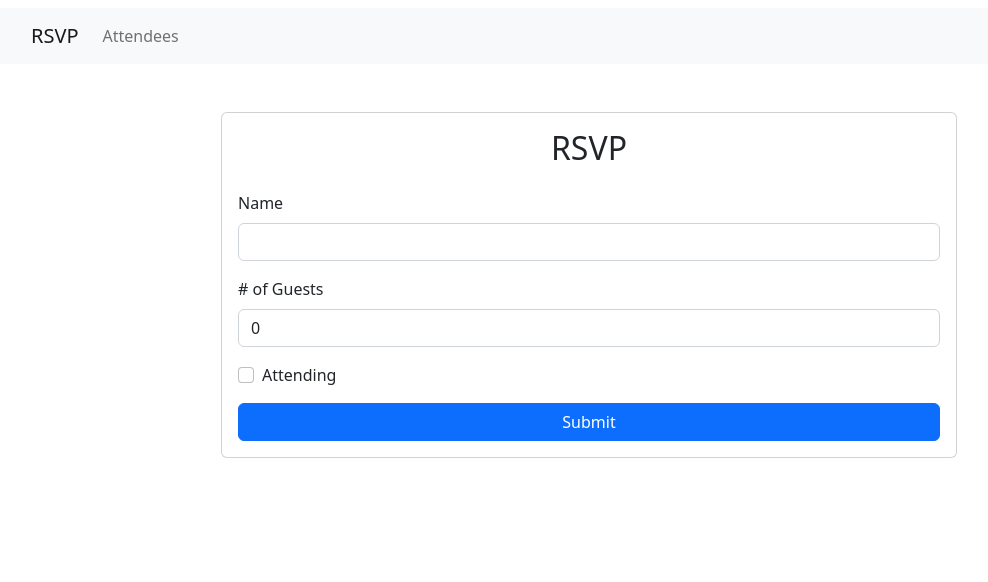
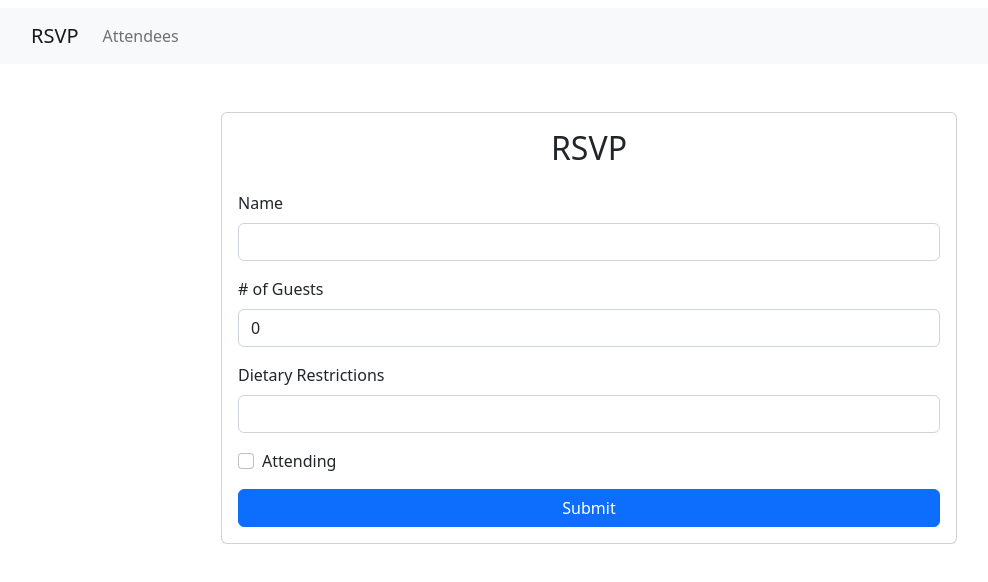
Before and after one commit to scamelot/rsvp, a Svelte app: page / in a window 1280 px wide. Shown: the top 582 px of the page, without its empty margins (51-1039 px from the left). Built offline with nearby package versions, Linux system fonts and the light colour scheme.

Commit message:
dietary field

```diff
--- a/src/Attendees.svelte
+++ b/src/Attendees.svelte
@@ -16,7 +16,7 @@
     <h2 class="mb-4">Attendees</h2>
     <ul class="list-group mb-5">
       {#each attendees as attendee}
-        <li class="list-group-item">{attendee.name}</li>
+        <li class="list-group-item">{attendee.name} : {attendee.guests}</li>
       {/each}
     </ul>
 
--- a/src/RSVPForm.svelte
+++ b/src/RSVPForm.svelte
@@ -4,6 +4,7 @@
 	let attending = false;
 	let message = '';
 	let guests = 0;
+    let restrictions = '';
 
 	async function handleSubmit() {
 		const response = await fetch(`/api/rsvp`, {
@@ -11,7 +12,7 @@
 			headers: {
 			'Content-Type': 'application/json',
 			},
-			body: JSON.stringify({ name, attending, guests }),
+			body: JSON.stringify({ name, attending, guests, restrictions }),
 		});
 
 	  if (response.ok) {
@@ -57,6 +58,17 @@
 				  required
 				/>
 			  </div>
+              <div class="mb-3">
+				<label for="restrictions" class="form-label">Dietary Restrictions</label>
+				<input
+				  type="text"
+				  class="form-control"
+				  id="restrictions"
+				  bind:value={restrictions}
+				  on:input={() => { message = ""; }}
+				  required
+				/>
+			  </div>
 			  <div class="mb-3 form-check">
 				<input
 				  type="checkbox"
```
